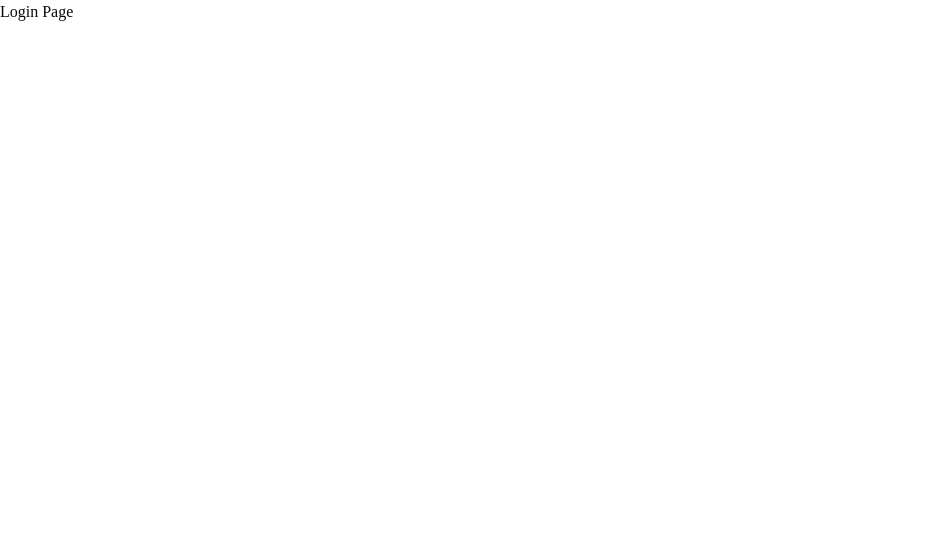
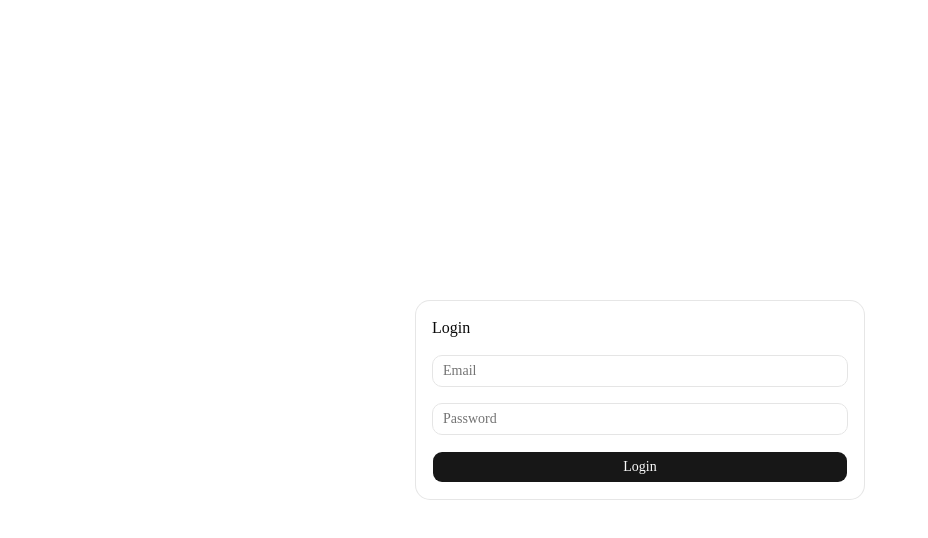
Before and after one commit to athulraj-mr/ai-project-manager, a Next.js app: page /login in a window 1280 px wide. Shown: the top 538 px of the page, without its empty margins (0-928 px from the left). Built offline with nearby package versions, Linux system fonts and the light colour scheme.

Commit message:
Feat: Login page functionality added

```diff
--- a/app/dashboard/page.tsx
+++ b/app/dashboard/page.tsx
@@ -0,0 +1,7 @@
+export default function DashboardPage() {
+  return (
+    <div>
+      Dashboard
+    </div>
+  )
+}
--- a/app/login/page.tsx
+++ b/app/login/page.tsx
@@ -1,7 +1,9 @@
+import { LoginForm } from "@/components/ui/auth/login-form"
+
 export default function LoginPage() {
   return (
-    <div>
-      Login Page
-    </div>
+    <main className="flex min-h-screen items-center justify-center p-4">
+      <LoginForm />
+    </main>
   )
 }
--- a/components/ui/auth/login-form.tsx
+++ b/components/ui/auth/login-form.tsx
@@ -0,0 +1,104 @@
+"use client"
+
+import { useState } from "react"
+import { useRouter } from "next/navigation"
+import { signIn } from "next-auth/react"
+
+import { Button } from "@/components/ui/button"
+import {
+  Card,
+  CardContent,
+  CardHeader,
+  CardTitle,
+} from "@/components/ui/card"
+import { Input } from "@/components/ui/input"
+
+
+export function LoginForm() {
+  const router = useRouter()
+
+  const [email, setEmail] = useState("")
+  const [password, setPassword] =
+    useState("")
+  const [loading, setLoading] =
+    useState(false)
+  const [error, setError] =
+    useState("")
+
+  async function handleSubmit(
+    e: React.FormEvent<HTMLFormElement>
+  ) {
+    e.preventDefault()
+
+    setLoading(true)
+    setError("")
+
+    const result = await signIn(
+      "credentials",
+      {
+        email,
+        password,
+        redirect: false,
+      }
+    )
+
+    if (result?.error) {
+      setError("Invalid email or password")
+      setLoading(false)
+      return
+    }
+
+    router.push("/dashboard")
+  }
+
+  return (
+    <Card className="w-full max-w-md">
+      <CardHeader>
+        <CardTitle>
+          Login
+        </CardTitle>
+      </CardHeader>
+
+      <CardContent>
+        <form
+          onSubmit={handleSubmit}
+          className="space-y-4"
+        >
+          <Input
+            type="email"
+            placeholder="Email"
+            value={email}
+            onChange={(e) =>
+              setEmail(e.target.value)
+            }
+          />
+
+          <Input
+            type="password"
+            placeholder="Password"
+            value={password}
+            onChange={(e) =>
+              setPassword(e.target.value)
+            }
+          />
+
+          {error && (
+            <p className="text-sm text-red-500">
+              {error}
+            </p>
+          )}
+
+          <Button
+            type="submit"
+            className="w-full"
+            disabled={loading}
+          >
+            {loading
+              ? "Logging in..."
+              : "Login"}
+          </Button>
+        </form>
+      </CardContent>
+    </Card>
+  )
+}
```
